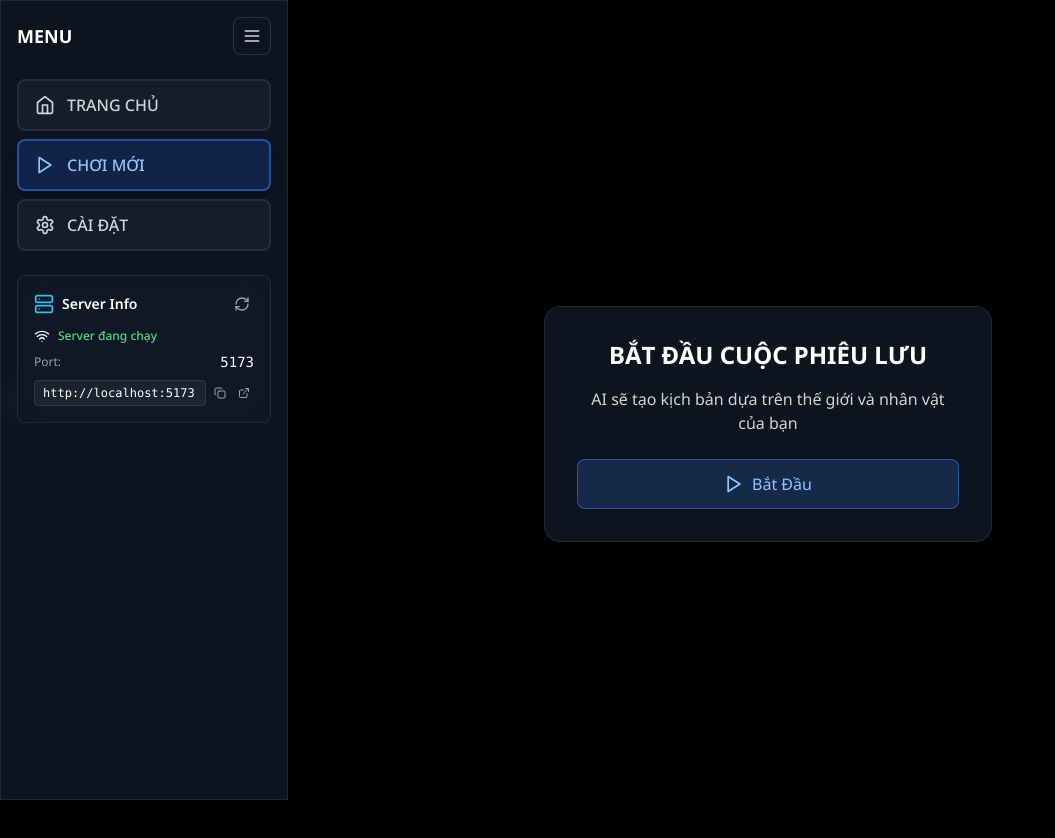
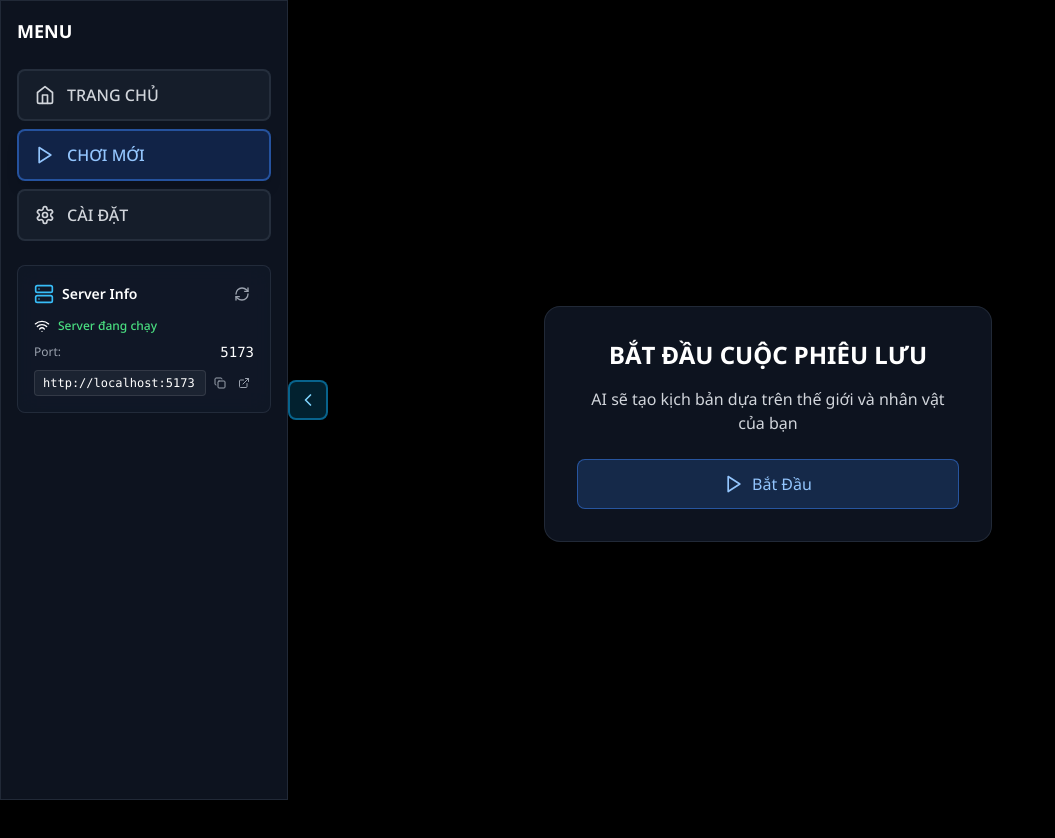
Before and after one commit to SonnPyker/ai-game, a React (Vite) app: page /game in a window 1280 px wide. Shown: the top 838 px of the page, without its empty margins (0-1055 px from the left). Built offline with nearby package versions, Linux system fonts and the light colour scheme.

Commit message:
feat-fixed-layout-and-menu-toggle

```diff
--- a/src/components/Layout.tsx
+++ b/src/components/Layout.tsx
@@ -1,5 +1,4 @@
 import { ReactNode, useState } from 'react';
-import { ChevronLeft, ChevronRight } from 'lucide-react';
 import { Sidebar } from './Sidebar';
 
 interface LayoutProps {
@@ -38,20 +37,6 @@ export function Layout({ children }: LayoutProps) {
         <main className={`flex-1 main-transition ${
           sidebarOpen ? 'main-with-sidebar' : 'main-full-width'
         } p-2 sm:p-4 lg:p-6`}>
-          {/* Toggle Button - ở giữa sát bên trái */}
-          <button
-            onClick={toggleSidebar}
-            className="fixed top-1/2 -translate-y-1/2 left-2 z-40 p-2 bg-primary-500/20 border-2 border-primary-500/50 rounded-lg text-primary-300 hover:bg-primary-500/30 hover:border-primary-400 transition-all duration-200 shadow-lg"
-            title={sidebarOpen ? "Đóng menu" : "Mở menu"}
-          >
-            {sidebarOpen ? (
-              <ChevronLeft className="w-5 h-5" />
-            ) : (
-              <ChevronRight className="w-5 h-5" />
-            )}
-          </button>
-
-
           {children}
         </main>
 
--- a/src/components/Sidebar.tsx
+++ b/src/components/Sidebar.tsx
@@ -3,7 +3,8 @@ import { useLocation } from 'react-router-dom';
 import {
   Settings,
   X,
-  Menu,
+  ChevronLeft,
+  ChevronRight,
   Play,
   Home
 } from 'lucide-react';
@@ -37,6 +38,22 @@ export function Sidebar({ isOpen, onClose, onToggle }: SidebarProps) {
   };
 
   return (
+    <>
+      {/* Toggle Button - Outside sidebar, middle right */}
+      <button
+        onClick={onToggle}
+        className={`fixed top-1/2 -translate-y-1/2 z-50 p-2 bg-primary-500/20 border-2 border-primary-500/50 rounded-lg text-primary-300 hover:bg-primary-500/30 hover:border-primary-400 transition-all duration-200 shadow-lg ${
+          isOpen ? 'left-64 sm:left-72' : 'left-2'
+        }`}
+        title={isOpen ? "Đóng menu" : "Mở menu"}
+      >
+        {isOpen ? (
+          <ChevronLeft className="w-5 h-5" />
+        ) : (
+          <ChevronRight className="w-5 h-5" />
+        )}
+      </button>
+
       <aside className={`fixed left-0 top-0 w-64 sm:w-72 h-full glass-effect border-r border-gray-700/50 overflow-y-auto scrollbar-hide z-50 sidebar-transition ${
         isOpen ? 'sidebar-open' : 'sidebar-closed'
       }`}>
@@ -44,13 +61,6 @@ export function Sidebar({ isOpen, onClose, onToggle }: SidebarProps) {
           <div className="flex items-center justify-between mb-6">
             <h2 className="text-lg font-bold-vietnamese text-white uppercase">MENU</h2>
             <div className="flex items-center space-x-2">
-            <button
-              onClick={onToggle}
-              className="p-2 text-gray-300 hover:text-white transition-colors duration-200 border border-gray-600/50 rounded-lg hover:border-gray-500/50"
-              title={isOpen ? "Ẩn menu" : "Hiện menu"}
-            >
-              <Menu className="w-5 h-5" />
-            </button>
               <button
                 onClick={onClose}
                 className="lg:hidden p-2 text-gray-300 hover:text-white transition-colors duration-200 border border-gray-600/50 rounded-lg hover:border-gray-500/50"
@@ -112,5 +122,6 @@ export function Sidebar({ isOpen, onClose, onToggle }: SidebarProps) {
         </div>
       </nav>
     </aside>
+    </>
   );
 }
--- a/src/lib/context.ts
+++ b/src/lib/context.ts
@@ -66,8 +66,8 @@ export function buildContextForAI(turn: number, deltaWindow: number = 4): Contex
       risks: []
     };
 
-    // Use last 10 turns as fallback
-    recentTurns = takeLast(chatHistory, 10);
+    // Use last 20 turns as fallback
+    recentTurns = takeLast(chatHistory, 20);
   }
 
   return {
--- a/src/pages/GamePage.tsx
+++ b/src/pages/GamePage.tsx
@@ -412,6 +412,8 @@ export function GamePage() {
 
   return (
     <div className="min-h-screen bg-black flex flex-col">
+      {/* Fixed Header Section */}
+      <div className="fixed top-0 left-0 right-0 z-50 bg-black">
         {/* Summary Banner */}
         {gameState.showSummaryBanner && (
           <motion.div
@@ -478,9 +480,10 @@ export function GamePage() {
             </div>
           </div>
         </div>
+      </div>
 
-      {/* Chat Area */}
-      <div className="flex-1 flex flex-col">
+      {/* Scrollable Chat Area */}
+      <div className="flex-1 flex flex-col pt-20 pb-32">
         {/* Messages */}
         <div className="flex-1 overflow-y-auto p-4 space-y-4">
           {chatHistory.map((message, index) => (
@@ -524,10 +527,13 @@ export function GamePage() {
 
           <div ref={chatEndRef} />
         </div>
+      </div>
 
+      {/* Fixed Input Area */}
+      <div className="fixed bottom-0 left-0 right-0 z-50 bg-black">
         {/* Error Display */}
         {error && (
-          <div className="mx-4 mb-4 p-3 bg-red-500/20 border border-red-500/50 rounded-lg">
+          <div className="mx-4 mb-2 p-3 bg-red-500/20 border border-red-500/50 rounded-lg">
             <div className="flex items-center space-x-2 text-red-300">
               <AlertCircle className="w-4 h-4" />
               <span className="text-sm">{error}</span>
```
Lines whose indentation alone changed are shown as unchanged.
